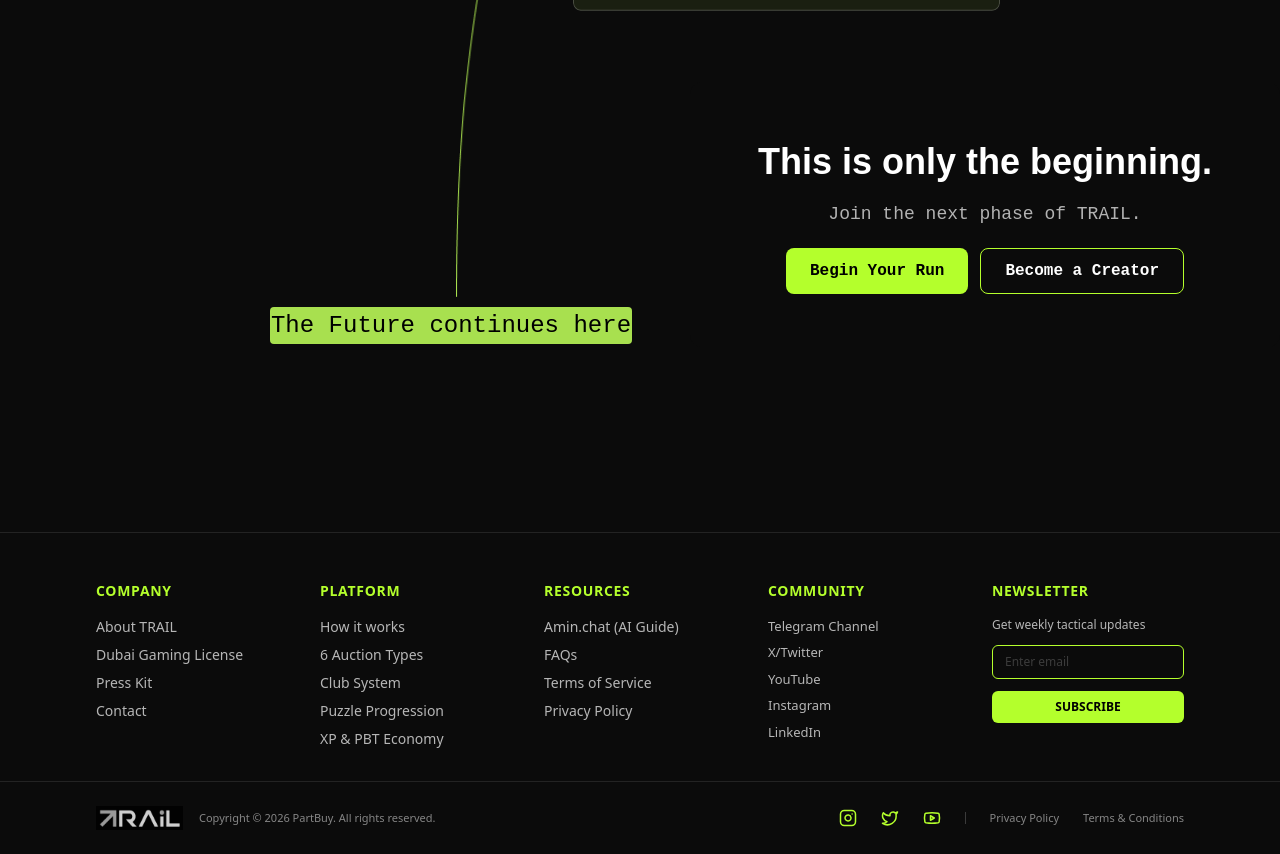
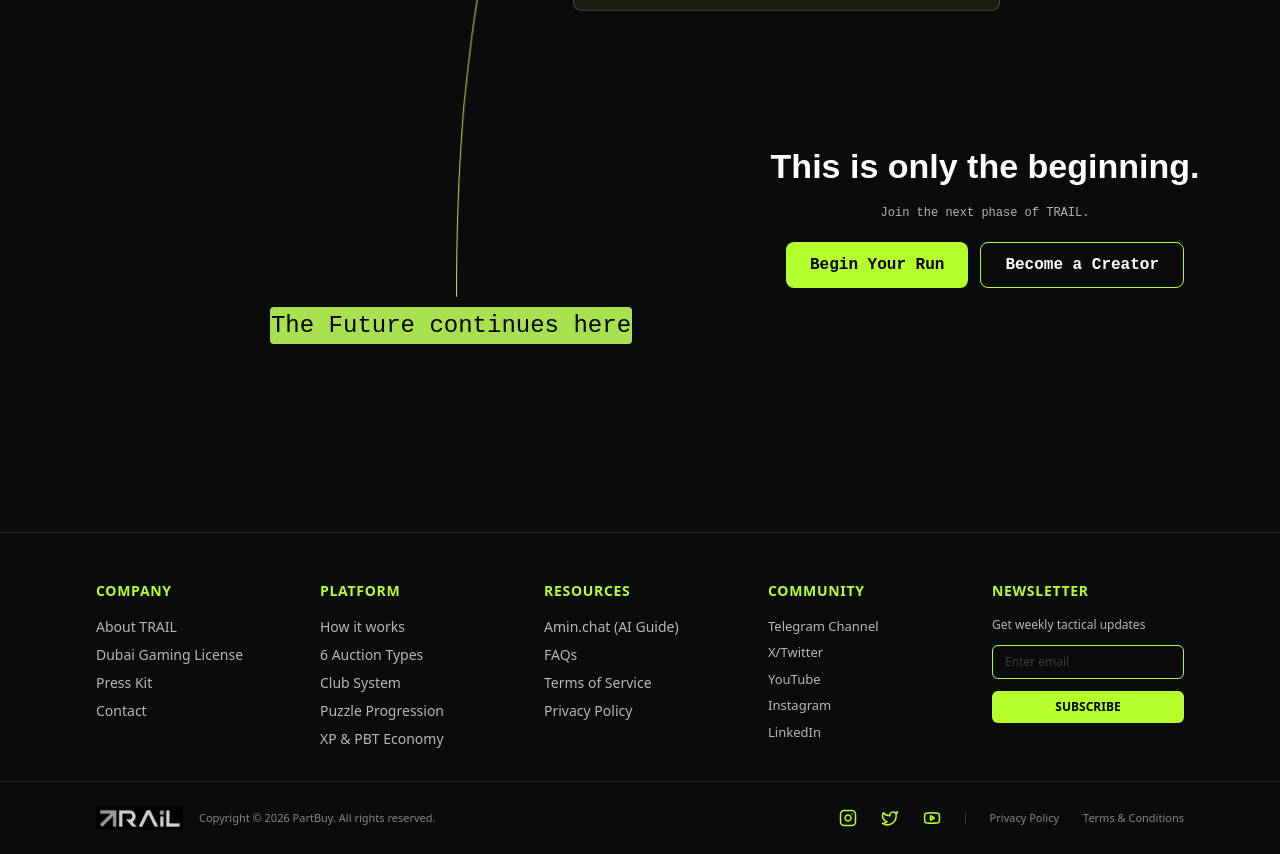
Before and after one commit to dave-8bit/Trail-, a React app: page / in a window 1280 px wide. Shown: the part 10680-11534 px from the top of the page. Built offline with nearby package versions, Linux system fonts and the light colour scheme; the HTML template or start-up script is replaced by a standard one.

Commit message:
Font Size adjusted

```diff
--- a/src/components/RoadmapSection.tsx
+++ b/src/components/RoadmapSection.tsx
@@ -339,8 +339,8 @@
 
       {/* ==== BEGINNING SECTION CTA ==== */}
       <div style={{ position: "absolute", top: 3150, left: 690, width: 590, height: 265, backgroundColor: "#0B0B0B", display: "flex", flexDirection: "column", alignItems: "center", justifyContent: "center", textAlign: "center", borderRadius: 12, padding: 16, boxSizing: "border-box" }}>
-        <h2 style={{ fontFamily: "'Blauer Neue', sans-serif", fontWeight: 700, fontSize: 36, color: "#fff", marginBottom: 12 }}>This is only the beginning.</h2>
-        <p style={{ fontFamily: "'CS Liona Mono', monospace", fontSize: 18, color: "#B2B2B2", marginBottom: 20 }}>Join the next phase of TRAIL.</p>
+        <h2 style={{ fontFamily: "'Blauer Neue', sans-serif", fontWeight: 700, fontSize: 34, color: "#fff", marginBottom: 12 }}>This is only the beginning.</h2>
+        <p style={{ fontFamily: "'CS Liona Mono', monospace", fontSize: 12, color: "#B2B2B2", marginBottom: 20 }}>Join the next phase of TRAIL.</p>
         <div style={{ display: "flex", gap: 12, justifyContent: "center" }}>
           <button style={{ padding: "10px 24px", borderRadius: 8, fontWeight: 700, fontFamily: "'CS Liona Mono', monospace", fontSize: 16, backgroundColor: "#B4FF2C", color: "#000", border: "none" }}>Begin Your Run</button>
           <button style={{ padding: "10px 24px", borderRadius: 8, fontWeight: 700, fontFamily: "'CS Liona Mono', monospace", fontSize: 16, backgroundColor: "transparent", border: "1px solid #B4FF2C", color: "#fff" }}>Become a Creator</button>
```
